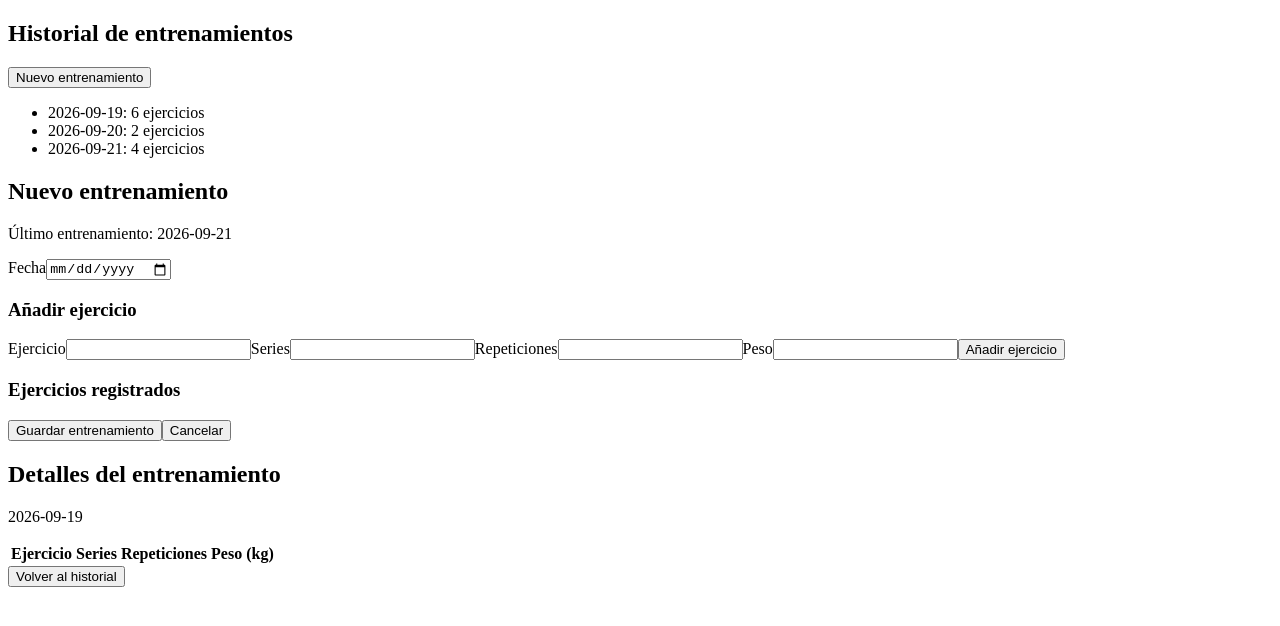
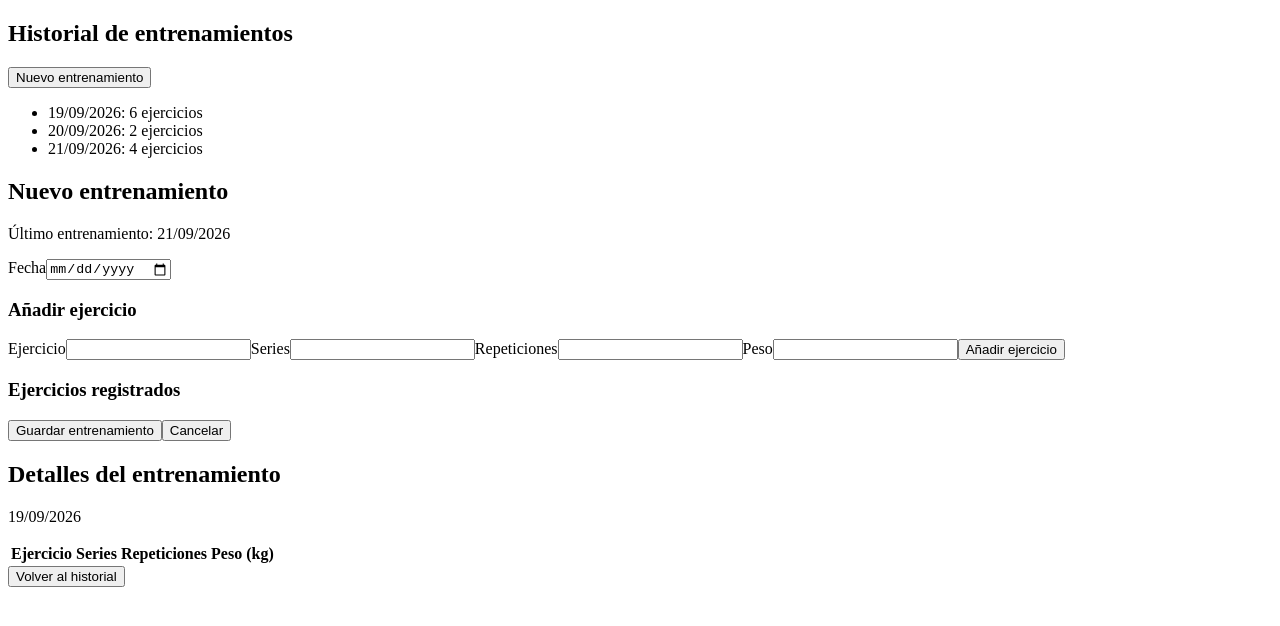
Before and after one commit to albesandicode/entrenamiento-app, an Angular app in the folder entrenamiento-angular/: page / in a window 1280 px wide. Shown: the top 626 px of the page. Built offline with nearby package versions, Linux system fonts and the light colour scheme.

Commit message:
Añade la pipe para adaptar el formato de las fechas a DD/MM/YYYY

```diff
--- a/entrenamiento-angular/src/app/new-workout/new-workout.html
+++ b/entrenamiento-angular/src/app/new-workout/new-workout.html
@@ -1,6 +1,6 @@
 <h2>Nuevo entrenamiento</h2>
 
-<p>Último entrenamiento: {{ workoutData.workouts[workoutData.workouts.length - 1].date }}</p>
+<p>Último entrenamiento: {{ workoutData.workouts[workoutData.workouts.length - 1].date | date: 'dd/MM/yyyy' }}</p>
 
 <label for="workout-date-input">Fecha</label>
 <input type="date" id="workout-date-input" />
--- a/entrenamiento-angular/src/app/new-workout/new-workout.ts
+++ b/entrenamiento-angular/src/app/new-workout/new-workout.ts
@@ -1,8 +1,9 @@
 import { Component, inject } from '@angular/core';
 import { WorkoutData } from '../services/workout-data';
+import { DatePipe } from '@angular/common';
 
 @Component({
-  imports: [],
+  imports: [DatePipe],
   selector: 'app-new-workout',
   styleUrl: './new-workout.css',
   templateUrl: './new-workout.html',
--- a/entrenamiento-angular/src/app/workout-detail/workout-detail.html
+++ b/entrenamiento-angular/src/app/workout-detail/workout-detail.html
@@ -1,6 +1,6 @@
 <h2>Detalles del entrenamiento</h2>
 
-<p id="workout-details-date-text">{{ workoutData.workouts[0].date }}</p>
+<p id="workout-details-date-text">{{ workoutData.workouts[0].date | date: 'dd/MM/yyyy' }}</p>
 
 <table>
   <thead>
--- a/entrenamiento-angular/src/app/workout-detail/workout-detail.ts
+++ b/entrenamiento-angular/src/app/workout-detail/workout-detail.ts
@@ -1,8 +1,9 @@
 import { Component, inject } from '@angular/core';
 import { WorkoutData } from '../services/workout-data';
+import { DatePipe } from '@angular/common';
 
 @Component({
-  imports: [],
+  imports: [DatePipe],
   selector: 'app-workout-detail',
   styleUrl: './workout-detail.css',
   templateUrl: './workout-detail.html',
--- a/entrenamiento-angular/src/app/workout-history/workout-history.html
+++ b/entrenamiento-angular/src/app/workout-history/workout-history.html
@@ -7,6 +7,6 @@
 }
 <ul id="workout-history-list" class="workout-history">
     @for (workout of workoutData.workouts; track workout.id) {
-        <li>{{ workout.date }}: {{ workout.exercises.length }} ejercicios</li>
+        <li>{{ workout.date | date: 'dd/MM/yyyy' }}: {{ workout.exercises.length }} ejercicios</li>
     }
 </ul>
--- a/entrenamiento-angular/src/app/workout-history/workout-history.ts
+++ b/entrenamiento-angular/src/app/workout-history/workout-history.ts
@@ -1,8 +1,9 @@
 import { Component, inject } from '@angular/core';
 import { WorkoutData } from '../services/workout-data';
+import { DatePipe } from '@angular/common';
 
 @Component({
-  imports: [],
+  imports: [DatePipe],
   selector: 'app-workout-history',
   styleUrl: './workout-history.css',
   templateUrl: './workout-history.html',
```
